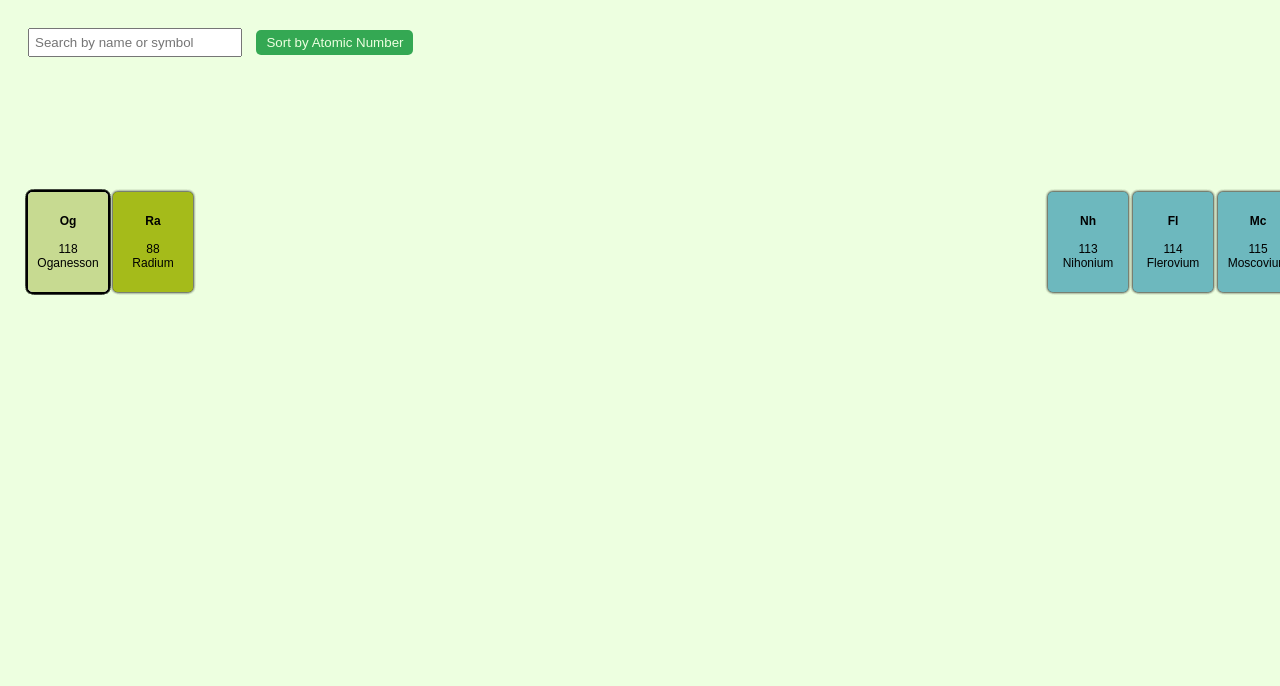
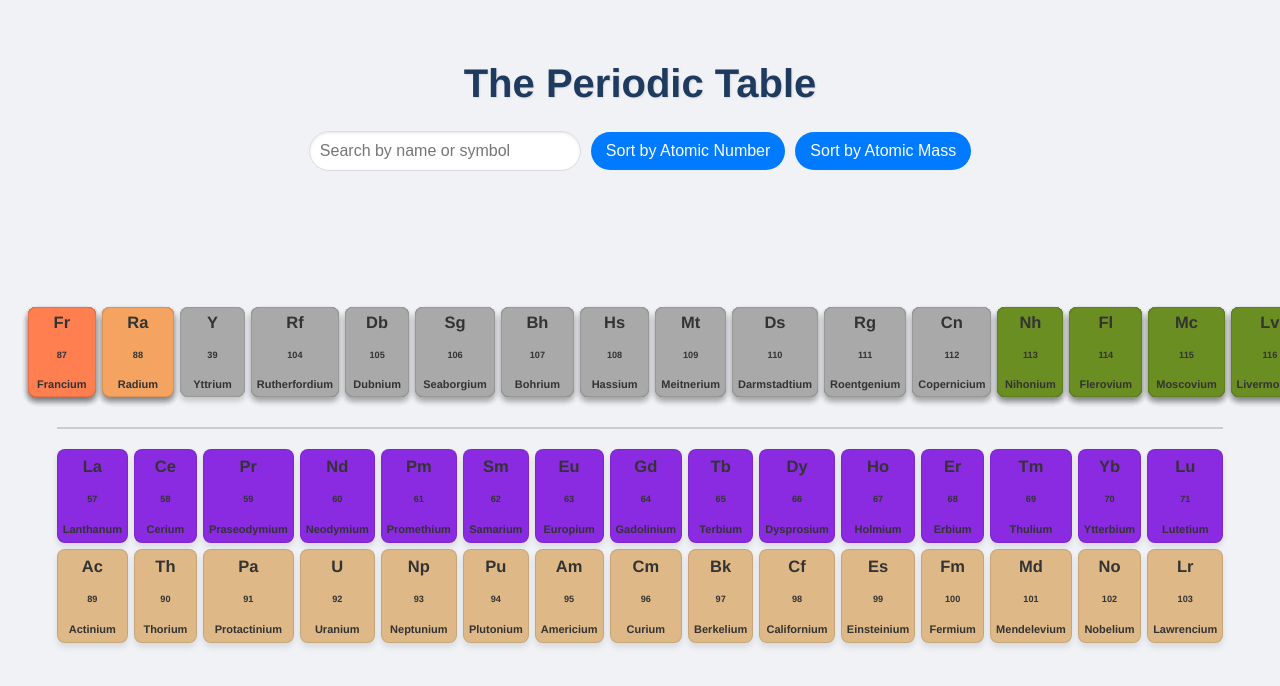
Before and after one commit to mayalh22/periodic-table, a plain HTML site: page index.html in a window 1280 px wide. Shown: the top 686 px of the page. Drawn offline with Linux system fonts and the light colour scheme.

Commit message:
worked on ui and debugging previous issues, overall just cleaned up code

```diff
--- a/index.html
+++ b/index.html
@@ -2,67 +2,20 @@
 <html lang="en">
 <head>
 <meta charset="UTF-8">
+<meta name="viewport" content="width=device-width, initial-scale=1.0">
 <title>Periodic Table</title>
-<style>
-  body {
-    font-family: Arial, sans-serif;
-    padding: 20px;
-    background-color: #edffe0;
-    color: #22470a;
-  }
-
-  #searchInput {
-    margin-bottom: 10px;
-    padding: 5px;
-    width: 200px;
-  }
-
-  #sortButton {
-    margin-left: 10px;
-    padding: 5px 10px;
-    cursor: pointer;
-    background-color: #34a853;
-    color: #edffe0;
-    border: none;
-    border-radius: 5px;
-  }
-
-  #sortButton:hover {
-    background-color: #7dd277;
-  }
-
-  #periodicTable {
-    display: grid;
-    grid-template-columns: repeat(18, 80px);
-    grid-auto-rows: 100px;
-    gap: 5px;
-    margin-top: 20px;
-  }
-
-  .element-card {
-    padding: 5px;
-    border-radius: 5px;
-    text-align: center;
-    font-size: 12px;
-    color: #000;
-    display: flex;
-    flex-direction: column;
-    justify-content: center;
-    align-items: center;
-    box-shadow: 0 0 3px rgba(0,0,0,0.3);
-    transition: transform 0.1s;
-  }
-
-  .element-card:hover {
-    transform: scale(1.05);
-  }
-</style>
+<link rel="stylesheet" href="styles.css">
 </head>
 <body>
 
-<input type="text" id="searchInput" placeholder="Search by name or symbol">
-<button id="sortButton">Sort by Atomic Number</button>
+<h1>The Periodic Table</h1>
+<div class="controls">
+    <input type="text" id="searchInput" placeholder="Search by name or symbol">
+    <button id="sortAtomicNumber">Sort by Atomic Number</button>
+    <button id="sortAtomicMass">Sort by Atomic Mass</button>
+</div>
 <div id="periodicTable"></div>
+<div id="lanthanideActinideBlock"></div>
 
 <script type="module" src="script.js"></script>
 
--- a/script.js
+++ b/script.js
@@ -2,44 +2,56 @@ import { elementsData } from './elementsData.js';
 
 const tableDiv = document.getElementById('periodicTable');
 const searchInput = document.getElementById('searchInput');
-const sortButton = document.getElementById('sortButton');
+const sortAtomicNumberBtn = document.getElementById('sortAtomicNumber');
+const sortAtomicMassBtn = document.getElementById('sortAtomicMass');
 
 const categoryColors = {
-  alkali_metals: '#f49306',
-  alkaline_earth_metals: '#a5bb1a',
-  transition_metals: '#dedde2',
-  post_transition_metals: '#6db8be',
-  metalloids: '#e0858e',
-  nonmetals: '#9ec6aa',
-  halogens: '#a7bd40',
-  noble_gases: '#c7da91'
+    alkali_metals: '#FF7F50',
+    alkaline_earth_metals: '#F4A460',
+    transition_metals: '#A9A9A9',
+    post_transition_metals: '#6B8E23',
+    metalloids: '#CD853F',
+    nonmetals: '#20B2AA',
+    halogens: '#9370DB',
+    noble_gases: '#FFD700',
+    lanthanides: '#8A2BE2',
+    actinides: '#DEB887',
 };
 
 function groupToColumn(group) {
-  const map = { '1A':1,'2A':2,'3A':13,'4A':14,'5A':15,'6A':16,'7A':17,'8A':18 };
-  return map[group] || 1;
+    const map = {
+        '1A': 1, '2A': 2, '3A': 13, '4A': 14, '5A': 15, '6A': 16, '7A': 17, '8A': 18,
+        '3B': 3, '4B': 4, '5B': 5, '6B': 6, '7B': 7, '8B': 8, '9B': 9, '10B': 10, '11B': 11, '12B': 12,
+    };
+    return map[group];
 }
 
 function displayElement(element) {
     const card = document.createElement('div');
     card.className = 'element-card';
-  card.style.backgroundColor = categoryColors[element.category] || '#FFFFFF';
+    card.style.backgroundColor = categoryColors[element.category] || '#E0E0E0';
+
+    if (element.category === 'lanthanides' || element.category === 'actinides') {
+        document.getElementById('lanthanideActinideBlock').appendChild(card);
+    } else {
         card.style.gridColumn = groupToColumn(element.group);
         card.style.gridRow = element.period;
+        tableDiv.appendChild(card);
+    }
+
     card.innerHTML = `
         <strong>${element.symbol}</strong><br>
-    ${element.atomicNumber}<br>
-    ${element.name}
+        <small>${element.atomicNumber}</small><br>
+        <span class="name">${element.name}</span>
     `;
-  tableDiv.appendChild(card);
 }
 
 function displayAllElements(elements = elementsData) {
     tableDiv.innerHTML = '';
+    document.getElementById('lanthanideActinideBlock').innerHTML = '';
     elements.forEach(displayElement);
 }
 
-// Live search
 searchInput.addEventListener('input', () => {
     const query = searchInput.value.toLowerCase();
     const filtered = elementsData.filter(el =>
@@ -48,15 +60,22 @@ searchInput.addEventListener('input', () => {
     displayAllElements(filtered);
 });
 
-// Sorting
-let ascending = true;
-sortButton.addEventListener('click', () => {
-  const sorted = [...elementsData].sort((a,b) =>
-    ascending ? a.atomicNumber - b.atomicNumber : b.atomicNumber - a.atomicNumber
-  );
-  ascending = !ascending;
+let atomicNumberAscending = true;
+sortAtomicNumberBtn.addEventListener('click', () => {
+    const sorted = [...elementsData].sort((a, b) => {
+        return atomicNumberAscending ? a.atomicNumber - b.atomicNumber : b.atomicNumber - a.atomicNumber;
+    });
+    atomicNumberAscending = !atomicNumberAscending;
     displayAllElements(sorted);
 });
 
-// Initial display
+let atomicMassAscending = true;
+sortAtomicMassBtn.addEventListener('click', () => {
+    const sorted = [...elementsData].sort((a, b) => {
+        return atomicMassAscending ? a.atomicMass - b.atomicMass : b.atomicMass - a.atomicMass;
+    });
+    atomicMassAscending = !atomicMassAscending;
+    displayAllElements(sorted);
+});
+
 document.addEventListener('DOMContentLoaded', () => displayAllElements());
--- a/styles.css
+++ b/styles.css
@@ -1,94 +1,106 @@
-/* styles.css */
 body {
-  font-family: sans-serif;
-  max-width: 800px;
-  margin: 2rem auto;
-  padding: 1rem;
-  background-color: #edffe0;
-  color: #22470a;
+    font-family: 'Helvetica Neue', Arial, sans-serif;
+    padding: 20px;
+    background-color: #f0f2f5;
+    color: #333;
+    display: flex;
+    flex-direction: column;
+    align-items: center;
+    line-height: 1.4;
 }
 
 h1 {
-  text-align: center;
-  margin-bottom: 1rem;
-  color: #34a853;
+    color: #1e3a5f;
+    margin-bottom: 20px;
+    font-size: 2.5rem;
+    text-shadow: 1px 1px 2px rgba(0,0,0,0.1);
 }
 
-input, select, button {
-  width: 100%;
-  padding: 0.5rem;
-  margin: 0.5rem 0;
-  border: 2px solid #7dd277;
-  border-radius: 5px;
-  outline: none;
+.controls {
+    display: flex;
+    justify-content: center;
+    align-items: center;
+    flex-wrap: wrap;
+    margin-bottom: 20px;
+    gap: 10px;
 }
 
-input:focus, select:focus, button:focus {
-  border-color: #34a853;
+#searchInput {
+    padding: 10px;
+    border-radius: 20px;
+    border: 1px solid #ddd;
+    width: 250px;
+    font-size: 1rem;
+    box-shadow: inset 0 1px 3px rgba(0,0,0,0.1);
+    transition: all 0.3s ease;
 }
 
-button {
-  background-color: #34a853;
-  color: #edffe0;
-  cursor: pointer;
+#searchInput:focus {
+    outline: none;
+    border-color: #007BFF;
+    box-shadow: 0 0 5px rgba(0,123,255,0.2);
 }
 
-button:hover {
-  background-color: #7dd277;
+.controls button {
+    padding: 10px 15px;
+    border: none;
+    border-radius: 20px;
+    background-color: #007BFF;
+    color: white;
+    font-size: 1rem;
+    cursor: pointer;
+    transition: background-color 0.3s ease, transform 0.2s ease;
 }
 
-#elementsContainer {
-  display: grid;
-  grid-template-columns: repeat(18, 1fr);
-  gap: 0.5rem;
-  margin-top: 2rem;
+.controls button:hover {
+    background-color: #0056b3;
+    transform: translateY(-2px);
 }
 
-.card {
-  padding: 1rem;
-  border-radius: 5px;
-  cursor: pointer;
-  transition: transform 0.3s;
+#periodicTable {
+    display: grid;
+    grid-template-columns: repeat(18, 1fr);
+    grid-auto-rows: 90px;
+    gap: 6px;
+    width: 100%;
+    max-width: 1400px;
+    margin-top: 20px;
 }
 
-.card:hover {
-  transform: scale(1.05);
+.element-card {
+    display: flex;
+    flex-direction: column;
+    justify-content: center;
+    align-items: center;
+    padding: 5px;
+    border-radius: 8px;
+    text-align: center;
+    font-size: 11px;
+    font-weight: bold;
+    color: #333;
+    box-shadow: 0 4px 6px rgba(0,0,0,0.1);
+    transition: transform 0.2s ease, box-shadow 0.2s ease;
+    border: 1px solid rgba(0,0,0,0.1);
+    cursor: pointer;
 }
 
-.card.alkali_metals {
-  border: 2px solid #34a853;
-  background-color: #edffe0;
+.element-card:hover {
+    transform: translateY(-4px) scale(1.03);
+    box-shadow: 0 8px 12px rgba(0,0,0,0.2);
 }
 
-.card.noble_gases {
-  border: 2px solid #7dd277;
-  background-color: #edffe0;
+.element-card strong {
+    font-size: 1.5em;
+    font-weight: 700;
 }
 
-.modal {
-  display: none;
-  position: fixed;
-  top: 0;
-  left: 0;
-  width: 100%;
-  height: 100%;
-  background-color: rgba(0, 0, 0, 0.5);
-  justify-content: center;
-  align-items: center;
+#lanthanideActinideBlock {
+    display: grid;
+    grid-template-columns: repeat(15, 1fr);
+    gap: 6px;
+    width: 100%;
+    max-width: calc(1400px * (15/18));
+    margin-top: 30px;
+    border-top: 2px solid #ccc;
+    padding-top: 20px;
 }
-
-.modal-content {
-  background-color: white;
-  padding: 2rem;
-  border-radius: 5px;
-  width: 80%;
-  max-width: 600px;
-}
-
-#closeModal {
-  position: absolute;
-  top: 1rem;
-  right: 1rem;
-  font-size: 1.5rem;
-  cursor: pointer;
-}
```
Lines whose indentation alone changed are shown as unchanged.
